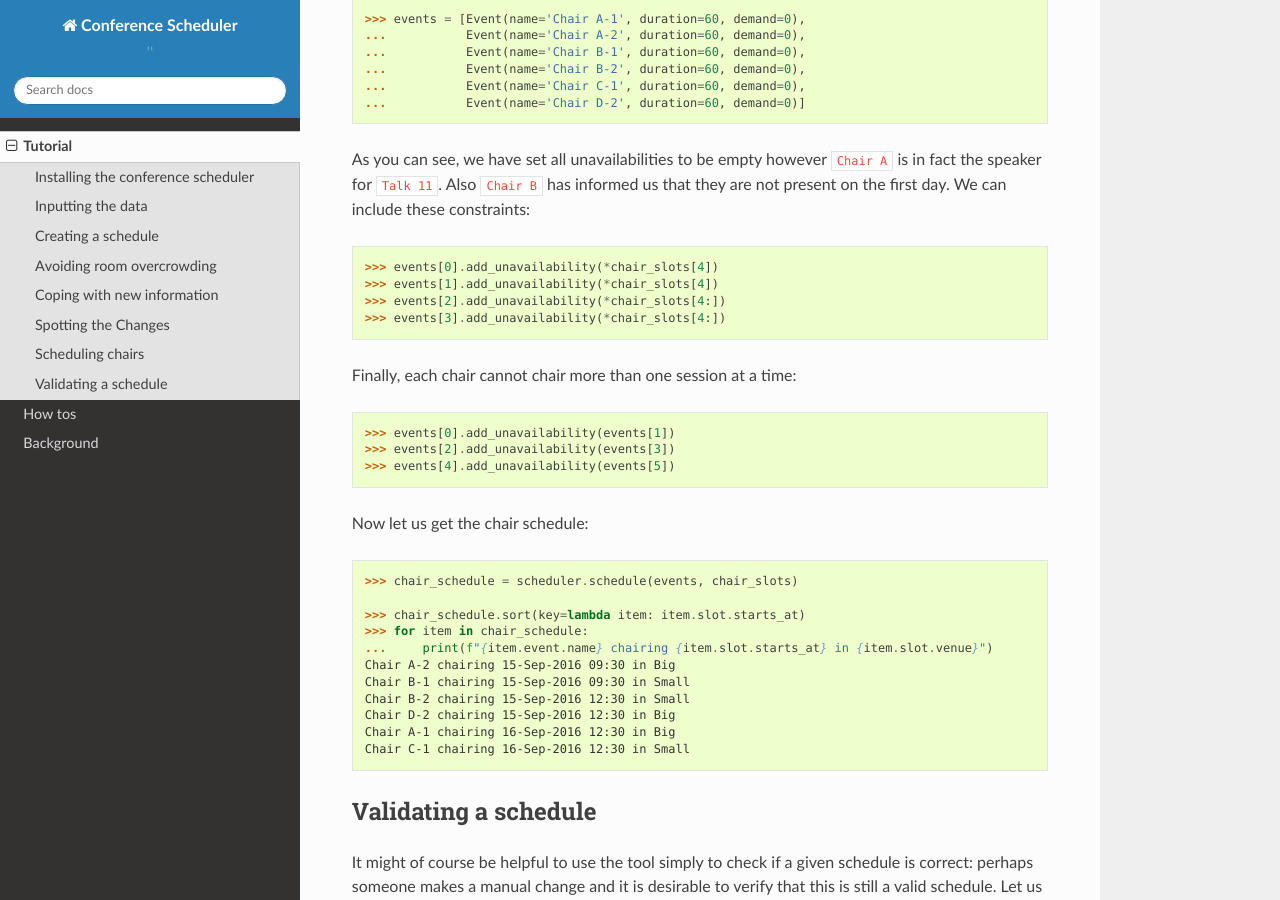
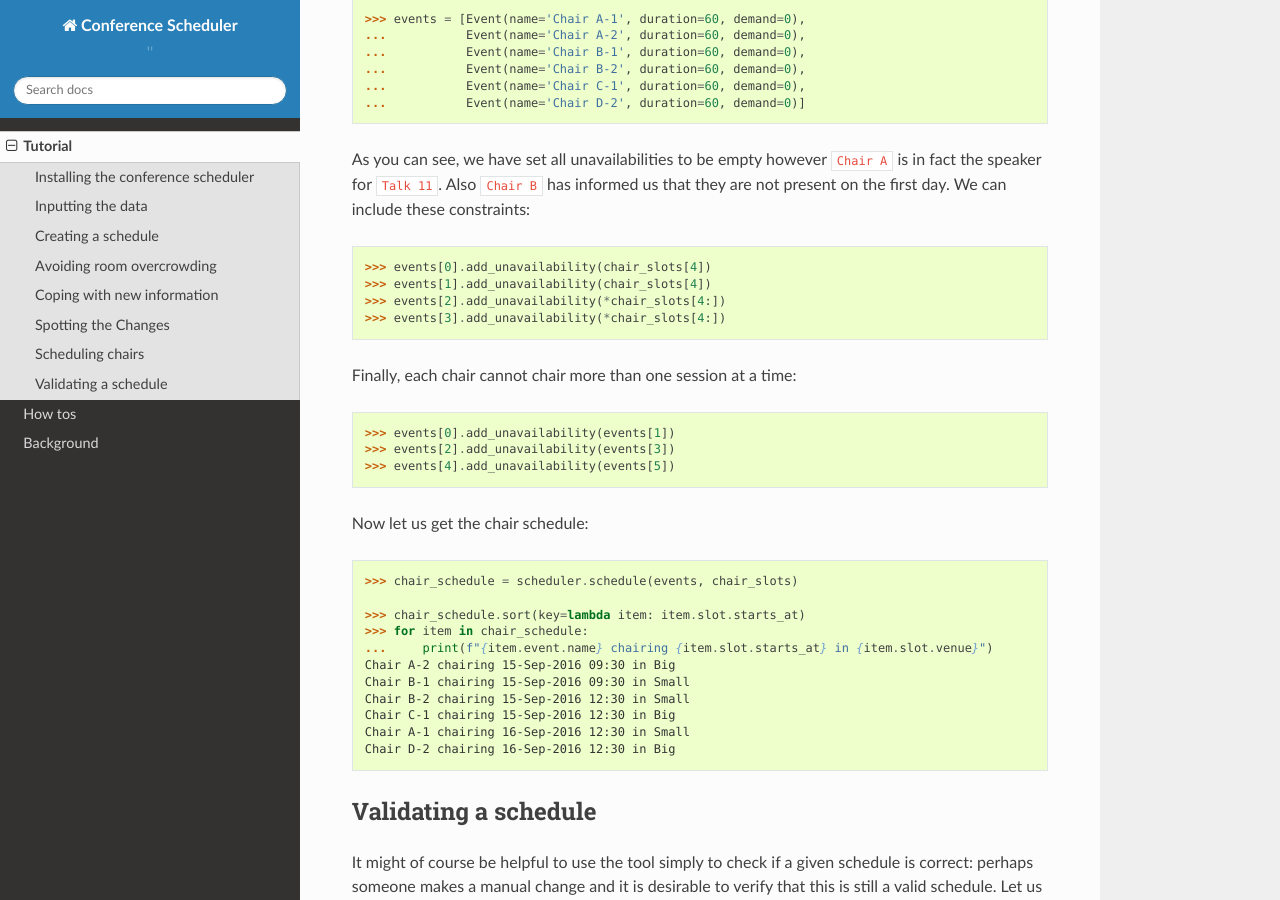
Before and after one commit to PyconUK/ConferenceScheduler, a Sphinx documentation site: the page built from docs/tutorial/index.rst, in a window 1280 px wide and 900 px high, scrolled down 6542 px. Built offline with Sphinx 7.4.7 and the Read the Docs theme 2.0.0, drawn with Linux system fonts in a browser that asks for light colours.

Commit message:
[#76] Remove * operator from single args

```diff
--- a/docs/tutorial/index.rst
+++ b/docs/tutorial/index.rst
@@ -345,8 +345,8 @@
 has informed us that they are not present on the first day. We can include these
 constraints::
 
-    >>> events[0].add_unavailability(*chair_slots[4])
-    >>> events[1].add_unavailability(*chair_slots[4])
+    >>> events[0].add_unavailability(chair_slots[4])
+    >>> events[1].add_unavailability(chair_slots[4])
     >>> events[2].add_unavailability(*chair_slots[4:])
     >>> events[3].add_unavailability(*chair_slots[4:])
 
@@ -367,9 +367,9 @@
     Chair A-2 chairing 15-Sep-2016 09:30 in Big
     Chair B-1 chairing 15-Sep-2016 09:30 in Small
     Chair B-2 chairing 15-Sep-2016 12:30 in Small
-    Chair D-2 chairing 15-Sep-2016 12:30 in Big
-    Chair A-1 chairing 16-Sep-2016 12:30 in Big
-    Chair C-1 chairing 16-Sep-2016 12:30 in Small
+    Chair C-1 chairing 15-Sep-2016 12:30 in Big
+    Chair A-1 chairing 16-Sep-2016 12:30 in Small
+    Chair D-2 chairing 16-Sep-2016 12:30 in Big
 
 
 Validating a schedule
```
